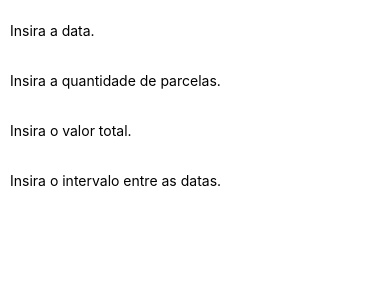
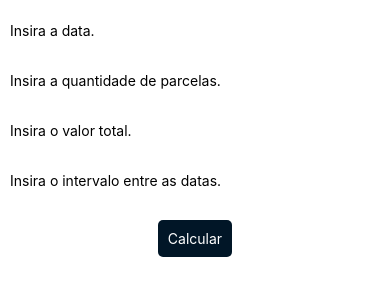
Before and after one commit to paulosvdd05/CalculadoraDeParcelas, a React Native app: screen / in a window 390 px wide. Shown: the top 300 px of the page. Built offline with nearby package versions, Linux system fonts and the light colour scheme.

Commit message:
criando array de objeto lista

```diff
--- /dev/null
+++ b/App.js
@@ -0,0 +1,106 @@
+import React, { Component } from 'react';
+import { View, Text, TextInput, StyleSheet, TouchableHighlight, TouchableOpacity, FlatList } from 'react-native';
+import Tabela from './components/Tabela';
+
+const initialState = {
+  data: '',
+  parcelas: '',
+  total: '',
+  intervalo: '',
+  lista: []
+}
+
+export default class App extends Component {
+
+  state = {
+    ...initialState
+  }
+
+  calcular = () => {
+    for (let i = 0; i < this.state.parcelas; i++) {
+      this.setState({
+        lista: [...this.state.lista, {
+          id: i,
+          total: this.state.total / 5,
+        }]
+      }, () => {
+
+      })
+    }
+  }
+
+  render() {
+    return (
+      <View>
+        <View>
+          <View>
+            <TextInput style={styles.input}
+              placeholder='Insira a data.'
+              value={this.state.data}
+              onChangeText={data => this.setState({ data })}
+              keyboardType='numeric'
+            />
+          </View>
+          <View>
+            <TextInput style={styles.input}
+              placeholder='Insira a quantidade de parcelas.'
+              value={this.state.parcelas.toString()}
+              onChangeText={parcelas => this.setState({ parcelas: parseInt(parcelas) })}
+              keyboardType='numeric'
+            />
+          </View>
+          <View>
+            <TextInput style={styles.input}
+              placeholder='Insira o valor total.'
+              value={this.state.total.toString()}
+              onChangeText={total => this.setState({ total: parseInt(total) })}
+              keyboardType='numeric'
+            />
+          </View>
+          <View>
+            <TextInput style={styles.input}
+              placeholder='Insira o intervalo entre as datas.'
+              value={this.state.intervalo}
+              onChangeText={intervalo => this.setState({ intervalo })}
+              keyboardType='numeric'
+            />
+          </View>
+        </View>
+        <View style={styles.botaoContainer}>
+          <TouchableOpacity style={styles.botao} onPress={this.calcular}>
+            <Text style={{ color: '#fff' }}>Calcular</Text>
+          </TouchableOpacity>
+        </View>
+        <View>
+          <FlatList style={styles.prodList}
+            data={this.state.lista}
+            keyExtractor={item => `${item.id}`}
+            renderItem={({ item, index }) => <Tabela {...item} />}
+          />
+        </View>
+      </View>
+    )
+  }
+}
+
+const styles = StyleSheet.create({
+  input: {
+    height: 40,
+    marginHorizontal: 10,
+    marginTop: 10,
+    backgroundColor: '#fff',
+    borderRadius: 10,
+    shadowColor: '#171717',
+    elevation: 10,
+  },
+  botao: {
+    backgroundColor: '#011627',
+    padding: 10,
+    borderRadius: 5
+  },
+  botaoContainer: {
+    justifyContent: 'center',
+    alignItems: 'center',
+    marginTop: 20
+  }
+})
--- a/App.tsx
+++ /dev/null
@@ -1,71 +0,0 @@
-import React, { Component } from 'react';
-import { View, Text, TextInput, StyleSheet } from 'react-native';
-
-
-const initialState = {
-  data: '',
-  parcelas: '',
-  total: '',
-  intervalo: ''
-}
-
-export default class App extends Component {
-
-  state = {
-    ...initialState
-  }
-
-  render() {
-    return (
-      <View>
-        <View>
-          <View>
-            <TextInput style={styles.input}
-              placeholder='Insira a data.'
-              value={this.state.data}
-              onChangeText={data => this.setState({ data })}
-              keyboardType='numeric'
-            />
-          </View>
-          <View>
-            <TextInput style={styles.input}
-              placeholder='Insira a quantidade de parcelas.'
-              value={this.state.parcelas}
-              onChangeText={parcelas => this.setState({ parcelas })}
-              keyboardType='numeric'
-            />
-          </View>
-          <View>
-            <TextInput style={styles.input}
-              placeholder='Insira o valor total.'
-              value={this.state.total}
-              onChangeText={total => this.setState({ total })}
-              keyboardType='numeric'
-            />
-          </View>
-          <View>
-            <TextInput style={styles.input}
-              placeholder='Insira o intervalo entre as datas.'
-              value={this.state.total}
-              onChangeText={total => this.setState({ total })}
-              keyboardType='numeric'
-            />
-          </View>
-        </View>
-
-      </View >
-    )
-  }
-}
-
-const styles = StyleSheet.create({
-  input: {
-    height: 40,
-    marginHorizontal: 10,
-    marginTop: 10,
-    backgroundColor: '#fff',
-    borderRadius: 10,
-    shadowColor: '#171717',
-    elevation: 10,
-  },
-})
--- a/components/Tabela.js
+++ b/components/Tabela.js
@@ -1,11 +1,13 @@
 import React from 'react'
-import {View, Text} from 'react-native'
-import Estilo from './estilo'
+import { View, Text } from 'react-native'
 
-export default props => {
-    return (
-        <Text style={Estilo.txtG}>
 
-        </Text>
+export default props =>{
+    return(
+        <View>
+            <Text>{props.data}</Text>
+            <Text>{props.qntdParcelas}</Text>
+            <Text>{props.total}</Text>
+        </View>
     )
 }
```
